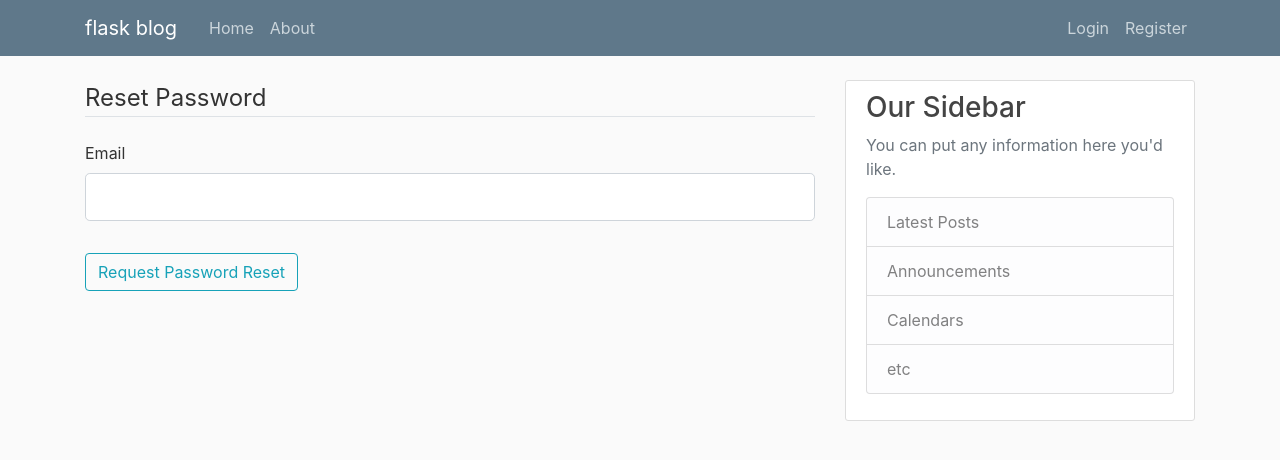
After one commit to Blergborg/flask-blog, a Flask app: page /reset_password in a window 1280 px wide. The commit adds this page. Shown: the top 460 px of the page. Run offline with Flask 2, Linux system fonts and the light colour scheme; some libraries are stand-ins or nearby versions.

Commit message:
password reset emails. trouble with gmail auth.

```diff
--- a/flaskblog/__init__.py
+++ b/flaskblog/__init__.py
@@ -2,6 +2,7 @@ from flask import Flask
 from flask_sqlalchemy import SQLAlchemy
 from flask_bcrypt import Bcrypt
 from flask_login import LoginManager
+from flask_mail import Mail
 from flaskblog.config import Config
 
 app = Flask(__name__)
@@ -13,6 +14,7 @@ bcrypt = Bcrypt(app)
 login_manager = LoginManager(app)
 login_manager.login_view = 'login'
 login_manager.login_message_category = 'info'
+mail = Mail(app)
 
 # import done here because routes requires app to be initialized to work
 # watch out for circular imports!!!
--- a/flaskblog/forms.py
+++ b/flaskblog/forms.py
@@ -64,3 +64,23 @@ class PostForm(FlaskForm):
     title = StringField('Title', validators=[DataRequired()])
     content = TextAreaField('Content', validators=[DataRequired()])
     submit = SubmitField('Post')
+
+
+class RequestResetForm(FlaskForm):
+    email = StringField("Email", validators=[DataRequired(), Email()])
+    submit = SubmitField('Request Password Reset')
+
+    def validate_email(self, email):
+        user = User.query.filter_by(email=email.data).first()
+        if user is None:
+            raise ValidationError("There is no account with that email. You must register first.")
+
+
+class ResetPasswordForm(FlaskForm):
+    password = PasswordField(
+        "Password", validators=[DataRequired()]
+    )  # can also use Length validator here to set requirements
+    confirm_password = PasswordField(
+        "Confirm Password", validators=[DataRequired(), EqualTo("password")]
+    )
+    submit = SubmitField("Reset Password")
--- a/flaskblog/routes.py
+++ b/flaskblog/routes.py
@@ -2,10 +2,12 @@ import os
 import secrets
 from PIL import Image
 from flask import render_template, url_for, flash, redirect, request, abort
-from flaskblog import app, db, bcrypt
-from flaskblog.forms import RegistrationForm, LoginForm, UpdateAccountForm, PostForm
+from flaskblog import app, db, bcrypt, mail
+from flaskblog.forms import (RegistrationForm, LoginForm, UpdateAccountForm,
+                             PostForm, RequestResetForm, ResetPasswordForm)
 from flaskblog.models import User, Post
 from flask_login import login_user, current_user, logout_user, login_required
+from flask_mail import Message
 
 
 @app.route("/")
@@ -180,3 +182,51 @@ def user_posts(username):
     )
 
     return render_template("user_posts.html", posts=posts, user=user)
+
+
+def send_reset_email(user):
+    token = user.get_reset_token()
+    msg = Message('Password Reset Request',
+                    sender='noreply@demo.com',
+                    recipients=[user.email])
+    msg.body = f"""To reset your password, visit the following link:
+    {url_for('reset_token', token=token, _external=True)}
+
+    If you did not make this request then simply ignore this email and no changes will be made.
+    """
+    mail.send(msg)
+
+
+# password reset request route
+@app.route("/reset_password", methods=["GET", "POST"])
+def reset_request():
+    if current_user.is_authenticated:
+        return redirect(url_for("home"))
+    form = RequestResetForm()
+    if form.validate_on_submit():
+        user=User.query.filter_by(email=form.email.data).first()
+        send_reset_email(user)
+        flash('An email has been sent with instuctions to reset your password.', 'info')
+        return redirect(url_for('login'))
+    return render_template('reset_request.html', title='Reset Password', form=form)
+
+
+# password reset once token has been generated/verified
+@app.route("/reset_password/<token>", methods=["GET", "POST"])
+def reset_token(token):
+    if current_user.is_authenticated:
+        return redirect(url_for("home"))
+    user = User.verify_reset_token(token)
+    if user is None:
+        flash('That is an invalid or expired token', 'warning')
+        return redirect(url_for('reset_request'))
+    form = ResetPasswordForm()
+    if form.validate_on_submit():
+        hashed_password = bcrypt.generate_password_hash(form.password.data).decode(
+            "utf-8"
+        )
+        user.password = hashed_password
+        db.session.commit()
+        flash("Your password has been updated! You are now able to log in.", "success")
+        return redirect(url_for("login"))
+    return render_template('reset_token.html', title='Reset Password', form=form)
--- /dev/null
+++ b/flaskblog/templates/reset_request.html
@@ -0,0 +1,28 @@
+{% extends "layout.html" %}
+{% block content %}
+    <div class="content-selection">
+        <form method="POST" action="">
+            {{ form.hidden_tag() }}
+            <fieldset class="form-group">
+                <legend class="border-bottom mb-4">Reset Password</legend>
+                <div class="form-group">
+                    {{ form.email.label(class="form-control-label") }}
+
+                    {% if form.email.errors %}
+                        {{ form.email(class="form-control form-control-lg is-invalid") }}
+                        <div class="invalid-feedback">
+                            {% for error in form.email.errors %}
+                               <span>{{ error }}</span>
+                            {% endfor %}
+                        </div>
+                    {% else %}
+                        {{ form.email(class="form-control form-control-lg") }}
+                    {% endif %}
+                </div>
+            </fieldset>
+            <div class="form-group">
+                {{ form.submit(class="btn btn-outline-info") }}
+            </div>
+        </form>
+    </div>
+{% endblock content %}
--- a/requirements.txt
+++ b/requirements.txt
@@ -3,12 +3,14 @@ astroid==2.3.3
 attrs==19.3.0
 bcrypt==3.1.7
 black==19.10b0
+blinker==1.4
 cffi==1.14.0
 click==7.1.1
 colorama==0.4.3
 Flask==1.1.1
 Flask-Bcrypt==0.7.1
 Flask-Login==0.5.0
+Flask-Mail==0.9.1
 Flask-SQLAlchemy==2.4.1
 Flask-WTF==0.14.3
 isort==4.3.21
```
Also changed, not shown: flaskblog/config.py (+5 -2 lines), flaskblog/models.py (+17 -2 lines), flaskblog/templates/login.html (+4 -3 lines), flaskblog/templates/reset_token.html (added, +42 -0 lines).
